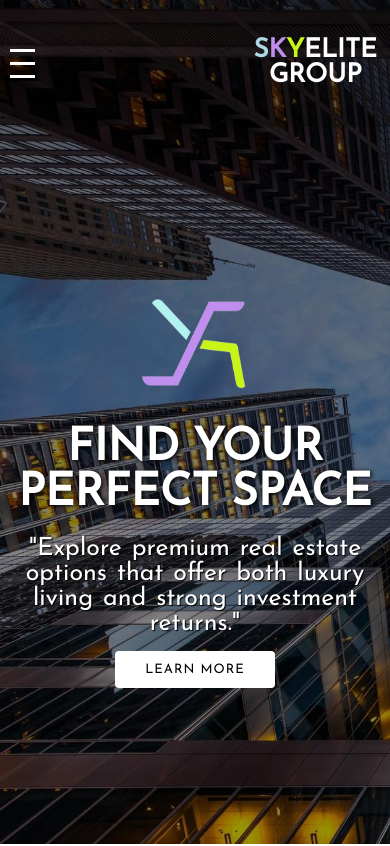
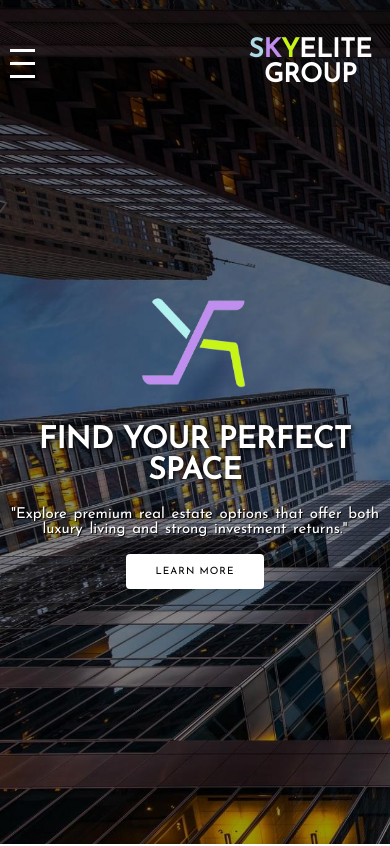
Before and after one commit to Shubhampaw2302/SkyElite, a plain HTML site: page realestate.html in a window 390 px wide. Shown: the top 846 px of the page. Drawn offline with nearby package versions, Linux system fonts and the light colour scheme.

Commit message:
RealEstate page corrected

```diff
--- a/realestate.css
+++ b/realestate.css
@@ -183,12 +183,28 @@ hr {
     }
 
     section h1 {
-        font-size: 45px;
+        font-size: 30px;
     }
 
     #brand_image {
         height: 25vw;
         width: 30vw;
+    }
+
+    .realestate-home {
+        margin-bottom: 100px;
+    }
+
+    section p, .about p {
+        font-size: 15px;
+    }
+
+    section a {
+        font-size: 10px;
+    }
+
+    .animate__heartBeat {
+        margin-left: -10px;
     }
 }
 
@@ -207,15 +223,15 @@ hr {
 }
 
 .icon {
-    width: 50px;
-    height: 50px;
+    width: 40px;
+    height: 40px;
     margin: 10px;
-    transition: transform 0.2s; /* Animation for interaction */
+    transition: transform 0.2s;
 }
 
 .icon:hover {
-    transform: scale(1.2); /* Scale up on hover */
-    cursor: pointer; /* Change cursor to pointer on hover */
+    transform: scale(1.2);
+    cursor: pointer;
 }
 
 .icon-container {
--- a/realestate.html
+++ b/realestate.html
@@ -55,7 +55,7 @@
         </nav>
 
         <main>
-            <section>
+            <section class="realestate-home">
                 <img id="brand_image" src="./Images/Logo.png" alt="">
                 <h1>Find Your Perfect Space</h1>
                 <p>"Explore premium real estate options that offer both luxury living and strong investment returns."</p>
```
